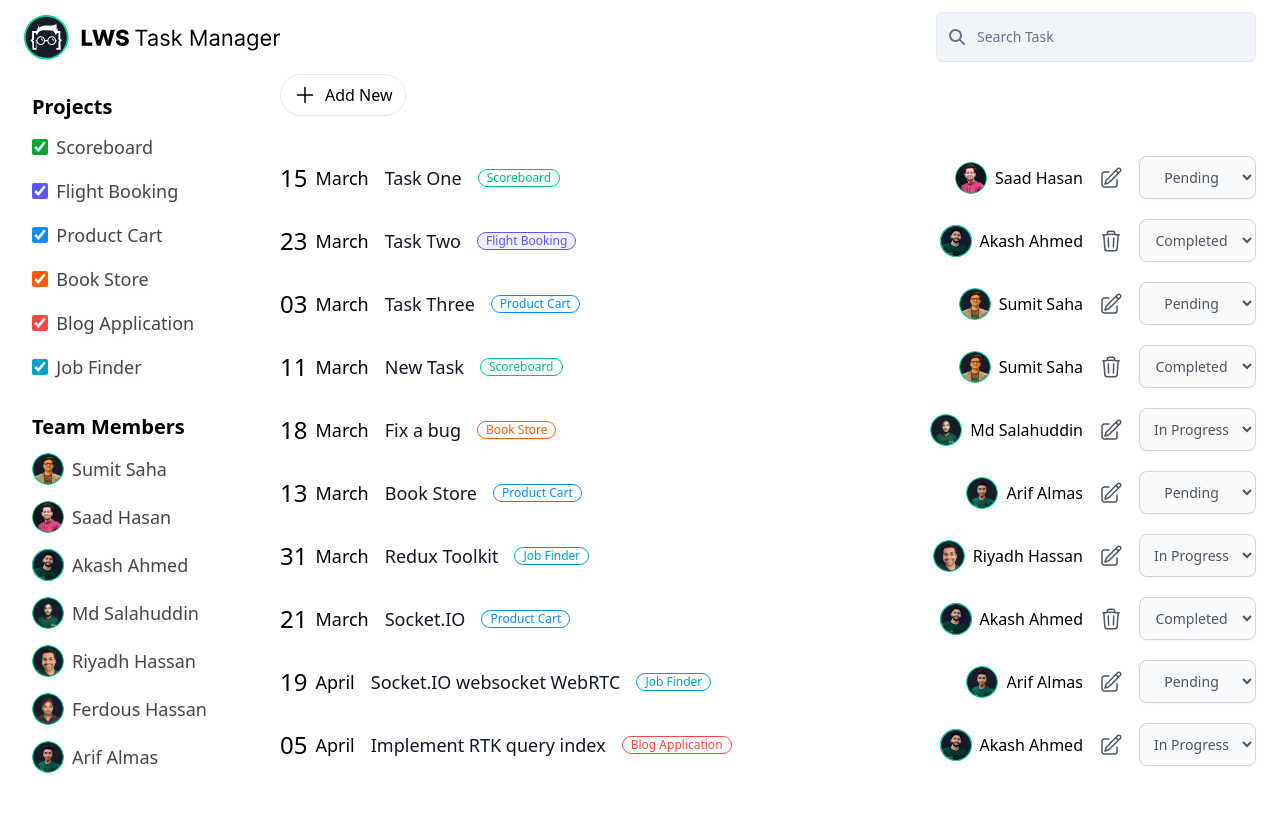
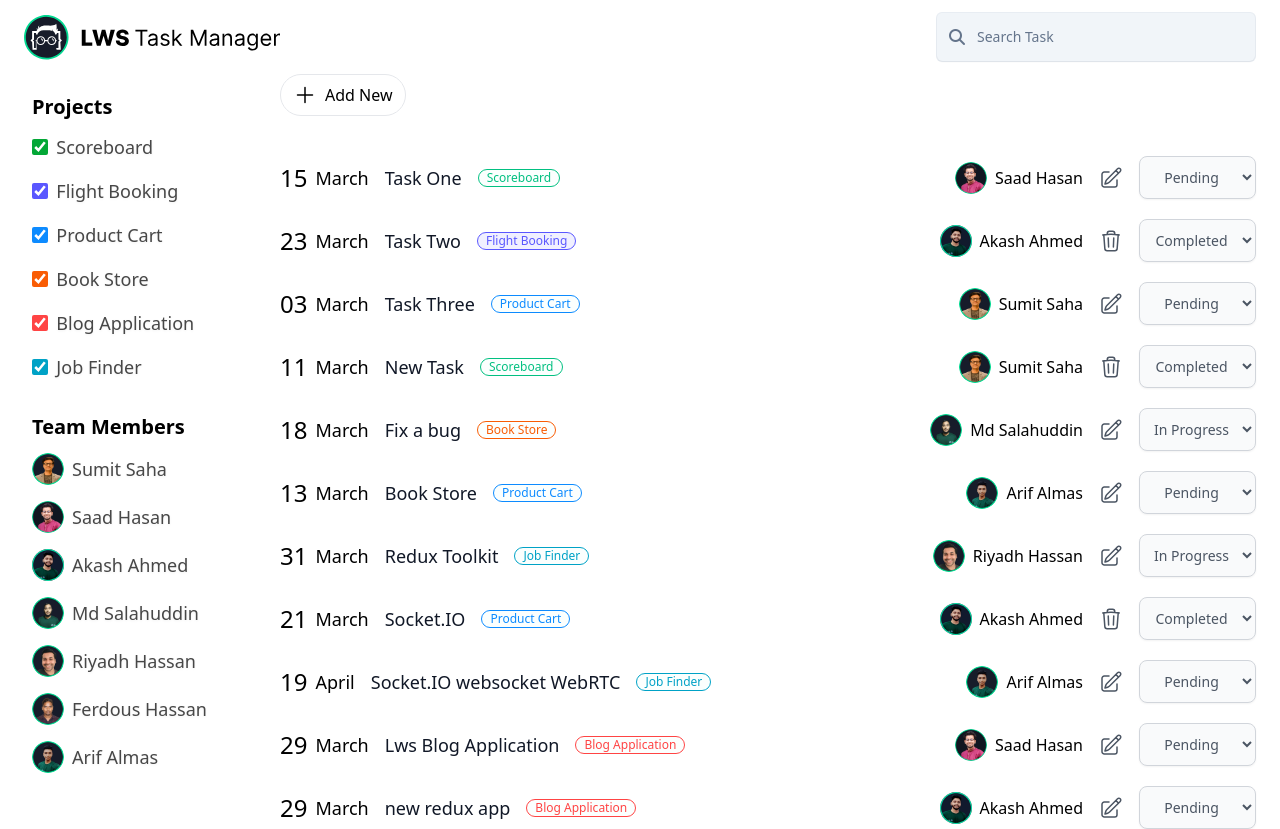
Before and after one commit to codernoyan/task-manager-app, a React (Vite) app: page / in a window 1280 px wide. Before the commit the page ends 800 px from the top, so only its background shows below. Built offline with nearby package versions, Linux system fonts and the light colour scheme; data requests are answered from the project's data file.

Commit message:
error handing bugs fixed

```diff
--- a/server/db.json
+++ b/server/db.json
@@ -215,7 +215,22 @@
       "id": 11
     },
     {
-      "taskName": "Implement RTK query index",
+      "taskName": "Lws Blog Application",
+      "teamMember": {
+        "name": "Saad Hasan",
+        "avatar": "/images/avatars/sadh.png",
+        "id": 2
+      },
+      "project": {
+        "id": 5,
+        "projectName": "Blog Application",
+        "colorClass": "color-blog"
+      },
+      "deadline": "2023-03-29",
+      "id": 12
+    },
+    {
+      "taskName": "new redux app",
       "teamMember": {
         "name": "Akash Ahmed",
         "avatar": "/images/avatars/akash.png",
@@ -226,9 +241,8 @@
         "projectName": "Blog Application",
         "colorClass": "color-blog"
       },
-      "deadline": "2023-04-05",
-      "id": 12,
-      "status": "inProgress"
+      "deadline": "2023-03-29",
+      "id": 13
     }
   ]
 }
--- a/src/components/add/Form.jsx
+++ b/src/components/add/Form.jsx
@@ -1,6 +1,6 @@
 import { useGetProjectsQuery } from "../../features/projects/projectsApi";
 import { useGetTeamQuery } from "../../features/team/teamApi";
-import { useState, useEffect } from "react"
+import { useState } from "react"
 import { useAddTaskMutation } from "../../features/tasks/tasksApi";
 import { useNavigate } from "react-router-dom";
 import Error from "../ui/Error";
@@ -8,20 +8,28 @@ import Error from "../ui/Error";
 export default function Form() {
   const [input, setInput] = useState({
     taskName: '',
-    teamMember: {},
-    project: {},
+    teamMember: '',
+    project: '',
     deadline: '',
   });
+  const [selectError, setSelectError] = useState('');
 
   const { data: team } = useGetTeamQuery();
   const { data: projects } = useGetProjectsQuery();
-  const [addTask, { isLoading, isError, error, isSuccess }] = useAddTaskMutation();
+  const [addTask, { isLoading, isError, error }] = useAddTaskMutation();
   const navigate = useNavigate();
 
   const handleAddTask = (e) => {
     e.preventDefault();
+    setSelectError('');
+    if (input.teamMember === '') {
+      return setSelectError('Please select a member');
+    } else if (input.project === '') {
+      return setSelectError('Please select a project');
+    } else {
+      setSelectError('');
+    }
     const { taskName, teamMember, project, deadline } = input || {};
-    console.log(deadline)
     addTask({
       taskName,
       teamMember: JSON.parse(teamMember),
@@ -42,7 +50,7 @@ export default function Form() {
           <label>Assign To</label>
           <select name="teamMember" id="lws-teamMember" required
             onChange={(e) => setInput({ ...input, teamMember: e.target.value })} value={input.teamMember}>
-            <option value hidden defaultValue>Select Job</option>
+            <option value hidden defaultValue>Select Member</option>
             {
               team?.map((t) => <option key={t.id} value={JSON.stringify(t)}>{t.name}</option>)
             }
@@ -50,7 +58,8 @@ export default function Form() {
         </div>
         <div className="fieldContainer">
           <label htmlFor="lws-projectName">Project Name</label>
-          <select id="lws-projectName" name="projectName" required onChange={(e) => setInput({ ...input, project: e.target.value })} value={input.project}>
+          <select id="lws-projectName" name="projectName" required
+            onChange={(e) => setInput({ ...input, project: e.target.value })} value={input.project}>
             <option value hidden defaultValue>Select Project</option>
             {
               projects?.map((project) => <option key={project.id} value={JSON.stringify(project)}>{project.projectName}</option>)
@@ -64,9 +73,12 @@ export default function Form() {
         <div className="text-right">
           <button disabled={isLoading} type="submit" className="lws-submit">Save</button>
         </div>
+        {
+          selectError && <Error message={selectError} />
+        }
       </form>
       {
-        error?.data && <Error />
+        isError && <Error message={error?.error} />
       }
     </>
   )
--- a/src/components/edit/Edit.jsx
+++ b/src/components/edit/Edit.jsx
@@ -6,7 +6,7 @@ import Error from "../ui/Error";
 
 export default function Edit() {
   const { taskId: id } = useParams();
-  const { data: task, isLoading, isError, error, isSuccess } = useGetTaskQuery(id);
+  const { data: task, isLoading, isError, error } = useGetTaskQuery(id);
 
   // let's decide what to render
   let content = null;
@@ -14,11 +14,11 @@ export default function Edit() {
   if (isLoading) {
     content = <Loading />
   } else if (!isLoading && isError) {
-    content = <Error message={error?.data} />
+    content = <Error message={error?.error} />
   } else if (!isLoading && !isError && Object.keys(task)?.length === 0) {
     content = <Error message="There is no task found!" />
   } else if (!isLoading && !isError && Object.keys(task)?.length > 0) {
-    content = <Form task={task} isSuccess={isSuccess} />
+    content = <Form task={task} />
   }
 
   return (
--- a/src/components/edit/Form.jsx
+++ b/src/components/edit/Form.jsx
@@ -8,9 +8,9 @@ import { useState } from "react";
 export default function Form({ task }) {
   const { data: team } = useGetTeamQuery();
   const { data: projects } = useGetProjectsQuery();
-  const [editTask, { isLoading, isError, error, isSuccess }] = useEditTaskMutation();
+  const [editTask, { isLoading, isError, error }] = useEditTaskMutation();
+  const navigate = useNavigate();
   const { id, taskName, teamMember, project, deadline } = task || {};
-  const navigate = useNavigate();
 
   // edit form state
   const [input, setInput] = useState({
@@ -20,8 +20,6 @@ export default function Form({ task }) {
     project: JSON.stringify(project),
     deadline,
   });
-
-  // console.log(input);
 
   const handleEditTask = (e) => {
     e.preventDefault();
@@ -76,7 +74,7 @@ export default function Form({ task }) {
         </div>
       </form>
       {
-        error?.data && <Error message={error?.data} />
+        isError && <Error message={error?.error} />
       }
     </>
   )
--- a/src/components/projectsList/Project.jsx
+++ b/src/components/projectsList/Project.jsx
@@ -9,7 +9,6 @@ export default function Project({ project }) {
 
   const handleFilterProject = (e) => {
     setProjectChecked(e.target.checked)
-    console.log(projectName)
     dispatch(filterProject(projectName))
   }
 
--- a/src/components/projectsList/Projects.jsx
+++ b/src/components/projectsList/Projects.jsx
@@ -12,7 +12,7 @@ export default function Projects() {
   if (isLoading) {
     content = <Loading />
   } else if (!isLoading && isError) {
-    content = <Error message={error?.data} />
+    content = <Error message={error?.error} />
   } else if (!isLoading && !isError && projects?.length === 0) {
     content = <Error message="There is no projects found!" />
   } else if (!isLoading && !isError && projects?.length > 0) {
--- a/src/components/tasksList/Tasks.jsx
+++ b/src/components/tasksList/Tasks.jsx
@@ -39,7 +39,7 @@ export default function Tasks() {
   if (isLoading) {
     content = <Loading />
   } else if (!isLoading && isError) {
-    content = <Error message={error?.data} />
+    content = <Error message={error?.error} />
   } else if (!isLoading && !isError && tasks?.length === 0) {
     content = <Error message="There is no tasks found!" />
   } else if (!isLoading && !isError && tasks?.length > 0) {
--- a/src/components/teamMembers/Members.jsx
+++ b/src/components/teamMembers/Members.jsx
@@ -11,9 +11,9 @@ export default function Members() {
   if (isLoading) {
     content = <Loading />
   } else if (!isLoading && isError) {
-    content = <Error message={error?.data} />
+    content = <Error message={error?.error} />
   } else if (!isLoading && !isError && members?.length === 0) {
-    content = <Error message="There is no projects found!" />
+    content = <Error message="There is no members found!" />
   } else if (!isLoading && !isError && members?.length > 0) {
     content = members?.map((team) => <Member key={team.id} team={team} />)
   };
--- a/src/features/tasks/tasksApi.js
+++ b/src/features/tasks/tasksApi.js
@@ -42,11 +42,8 @@ export const tasksApi = apiSlice.injectEndpoints({
       // pessimistic update for edit
       async onQueryStarted({ id, data }, { dispatch, queryFulfilled }) {
         try {
-          // console.log(id, data)
           const { data: taskData } = await queryFulfilled;
-          // console.log(id, taskData);
           dispatch(apiSlice.util.updateQueryData('getTasks', undefined, (draft) => {
-            // console.log(JSON.stringify(draft));
             const indexToUpdate = draft?.findIndex((task) => task.id === id);
             draft[indexToUpdate] = { ...taskData, status: taskData.status };
           }))
```
